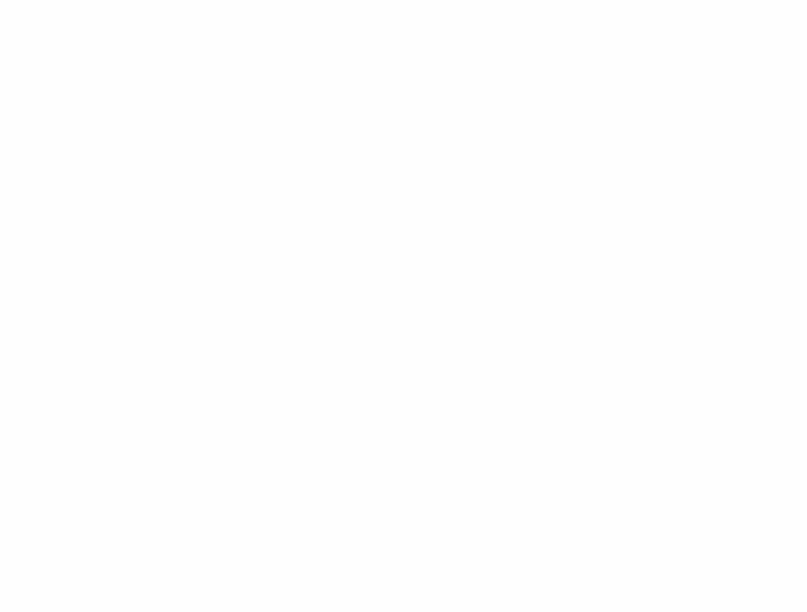
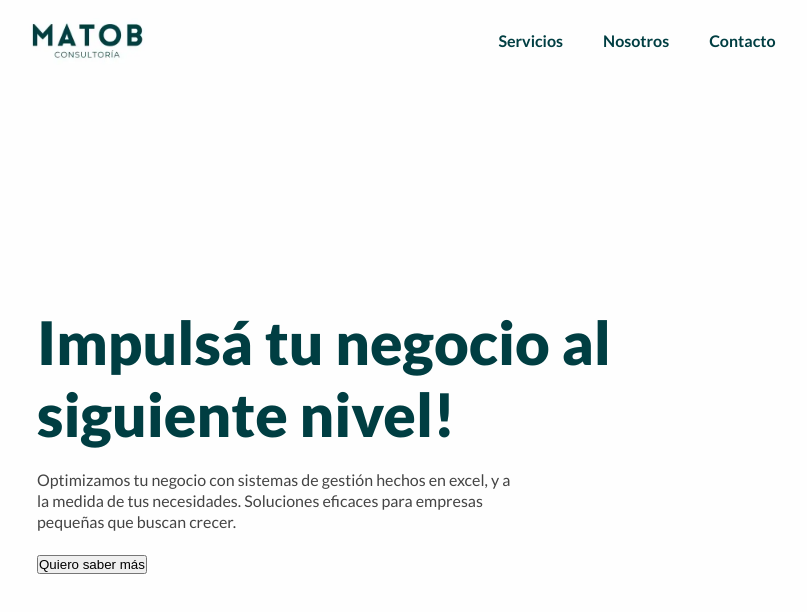
Before and after one commit to TobiasMolinero/matob-astro, an Astro site: page / in a window 1280 px wide. Shown: the whole page, without its empty margins (3-810 px from the left). Built offline with nearby package versions, Linux system fonts and the light colour scheme; Astro itself is replaced by a stand-in of ours.

Commit message:
Comience con el Header y algo del Hero

```diff
--- a/astro.config.mjs
+++ b/astro.config.mjs
@@ -1,4 +1,14 @@
 import { defineConfig } from 'astro/config'
+import { resolve } from 'path'
 
 // https://astro.build/config
-export default defineConfig({})
+export default defineConfig({
+    vite: {
+        resolve: {
+            alias: {
+                '@lib': resolve('./src/lib/modul.ts'),
+                '@components': resolve('./src/components/modul.ts')
+            }
+        }
+    }
+})
--- a/src/components/Header.astro
+++ b/src/components/Header.astro
@@ -0,0 +1,76 @@
+---
+import { logo_white } from '@lib'
+---
+
+<header class="header">
+    <div class="container-logo">
+        <img class="logo" src={logo_white.src} alt="Logo de matob">
+    </div>
+    <nav class="nav">
+        <ul class="menu-nav">
+            <li class="menu-item">
+                <a class="menu-item_link" href="#">
+                    Servicios
+                </a>
+            </li>
+            <li class="menu-item">
+                <a class="menu-item_link" href="#">
+                    Nosotros
+                </a>
+            </li>
+            <li class="menu-item">
+                <a class="menu-item_link" href="#">
+                    Contacto
+                </a>
+            </li>
+        </ul>
+    </nav>
+</header>
+
+<style>
+    .header{
+        position: relative;
+        height: 80px;
+        display: flex;
+        justify-content: center;
+    }
+
+    .container-logo{
+        position: absolute;
+        top: 0;
+        left: 0;
+        height: 100%;
+        width: 180px;
+    }
+
+    .logo{
+        width: 100%;
+        height: 100%;
+        object-fit: cover;
+    }
+
+    .nav{
+        flex: 1;
+        display: flex;
+        justify-content: center;
+        align-items: center;
+    }
+
+    .menu-nav{
+        list-style: none;
+        display: flex;
+        column-gap: 40px;
+    }
+
+    .menu-item:hover .menu-item_link{
+        text-shadow: 0px 0px 1px var(--title);
+    }
+
+    .menu-item_link{
+        color: var(--title);
+        font-weight: 700;
+        text-decoration: none;
+    }
+
+    @media screen and (max-width: ) and (min-width: 375px){}
+</style>
--- a/src/components/Hero.astro
+++ b/src/components/Hero.astro
@@ -0,0 +1,58 @@
+---
+
+---
+
+<section class="hero">
+    <div class="content">
+        <h1 class="title">Impulsá tu negocio al siguiente nivel!</h1>
+        <p class="text">Optimizamos tu negocio con sistemas de gestión hechos en excel, y a la medida de tus necesidades. Soluciones eficaces para empresas pequeñas que buscan crecer.</p>
+        <div class="container-button">
+            <button class="button">Quiero saber más</button>
+        </div>
+    </div>
+    <div>
+
+    </div>
+</section>
+
+<style>
+    .hero{
+        height: calc(100vh - 80px);
+        padding: 0 40px;
+        display: flex;
+    }
+
+    .hero>div {
+        flex: 1;
+    }
+
+    .content{
+        display: flex;
+        flex-direction: column;
+        align-items: start;
+        justify-content: center;
+        row-gap: 20px;
+    }
+
+    .title{
+        color: var(--title);
+        font-weight: 900;
+        font-size: 60px;
+    }
+
+    .text{
+        color: var(--text);
+        font-weight: 400;
+        width: 80%;
+        line-height: 1.3;
+        text-wrap: pretty;
+    }
+
+    .container-button{
+
+    }
+
+    .button{
+
+    }
+</style>
--- /dev/null
+++ b/src/components/modul.ts
@@ -0,0 +1,13 @@
+import Header from './Header.astro'
+import Hero from './Hero.astro'
+import Services from './Services.astro'
+import Pros from './Pros.astro'
+import Contact from './Contact.astro'
+
+export {
+    Header,
+    Hero,
+    Services,
+    Pros,
+    Contact
+}
--- a/src/config/globalCSS.css
+++ b/src/config/global.css
@@ -32,7 +32,7 @@
   scroll-behavior: smooth;
   --title: rgb(0, 62, 66);
   --bg-title: rgb(227, 255, 227);
-  --text: #1a1a1a;
+  --text: rgb(68, 68, 68);
   --background: #fefefe;
 }
 
--- a/src/layouts/Layout.astro
+++ b/src/layouts/Layout.astro
@@ -1,5 +1,6 @@
 ---
-import '../config/globalCSS.css'
+import '../config/global.css'
+import { Header } from '@components';
 
 interface Props {
 	title: string;
@@ -20,6 +21,7 @@ const { title } = Astro.props;
 	</head>
 	<body>
 		<!-- Header -->
+		<Header />
 		<slot />
 	</body>
 </html>
--- a/src/lib/Button.astro
+++ b/src/lib/Button.astro
@@ -1,5 +1,10 @@
 ---
-const
 ---
 
-<button></button>
+<button class="button">
+    <slot />
+</button>
+
+<style>
+    .button{}
+</style>
--- /dev/null
+++ b/src/lib/modul.ts
@@ -0,0 +1,23 @@
+import icon_gear from './icons/administracion.webp'
+import icon_analisis from './icons/analisis-de-datos.webp'
+import icon_web from './icons/diseño_web.webp'
+import icon_check_green from './icons/icon-check-green.webp'
+import icon_check_blue from './icons/icon-check-blue.webp'
+import logo_white from './images/logo_fondo_blanco.webp'
+import logo_green from './images/logo_fondo_verde.webp'
+import hero_image from './images/hero-image.webp'
+import pros_image from './images/foto-acuerdo.webp'
+import contact_image from './images/foto-seccion-contacto.webp'
+
+export {
+  icon_gear,
+  icon_analisis,
+  icon_web,
+  icon_check_green,
+  icon_check_blue,
+  logo_white,
+  logo_green,
+  hero_image,
+  pros_image,
+  contact_image,
+}
--- a/src/pages/index.astro
+++ b/src/pages/index.astro
@@ -1,7 +1,10 @@
 ---
 import Layout from '../layouts/Layout.astro';
+import { Hero } from '@components';
 ---
 
 <Layout title="Impulsá tu negocio con nosotros!">
-    <!-- main -->
+    <main>
+        <Hero />
+    </main>
 </Layout>
```
Also changed, not shown: tsconfig.json (+8 -1 lines).
